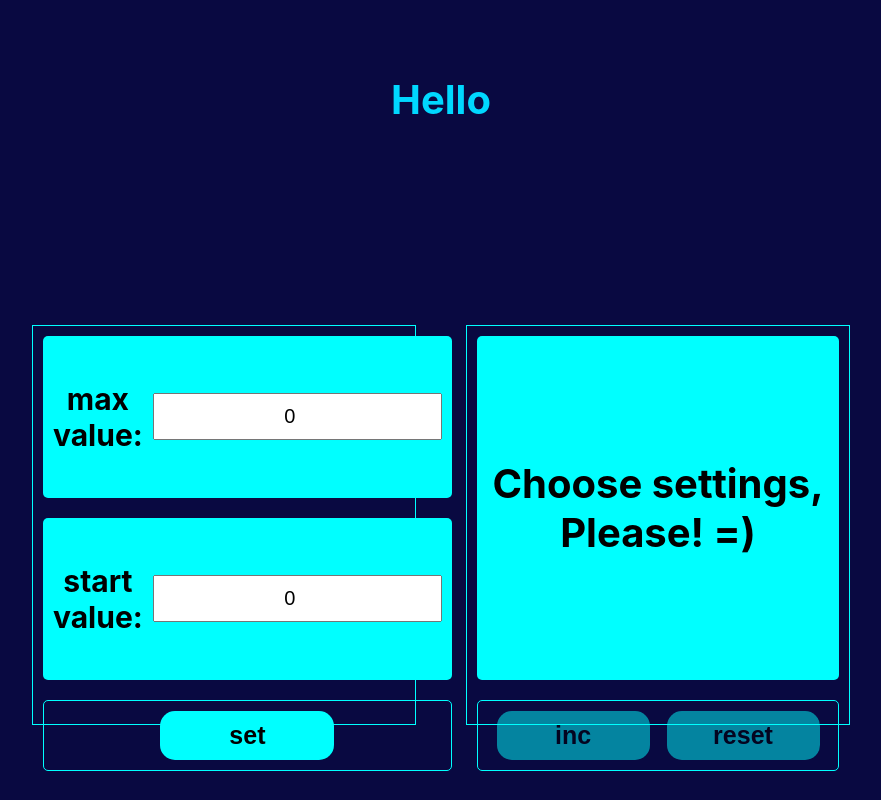
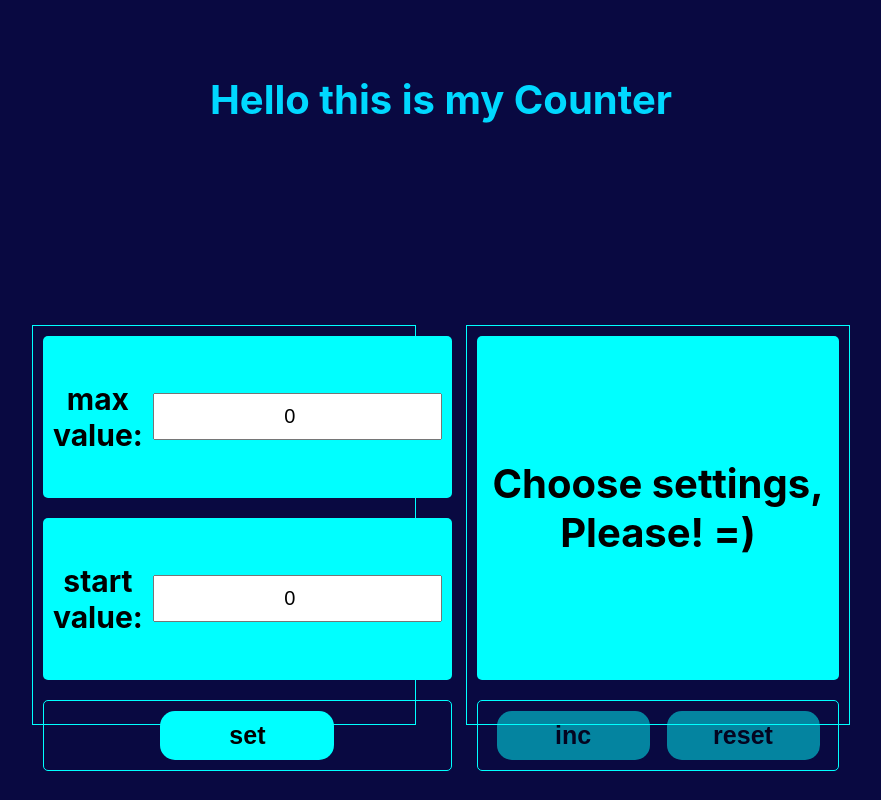
Before and after one commit to Jgatzwow/exam-counter-app, a React (Create React App) app: page / in a window 1280 px wide. Shown: the whole page, without its empty margins (199-1080 px from the left). Built offline with nearby package versions, Linux system fonts and the light colour scheme.

Commit message:
Fixed everything I ve found

```diff
--- a/src/App.tsx
+++ b/src/App.tsx
@@ -15,7 +15,6 @@ function App() {
     const [startValue, setStartValue] = useState(initialStateValue)
     const [error, setError] = useState<string>('')
     const [screenToggle, setScreenToggle] = useState<boolean>(false)
-
 
     console.log('count: ', count)
     console.log('threshold: ', threshold)
@@ -71,12 +70,11 @@ function App() {
 
     console.log('localStorageInfo: ', localStorageInfo)
 
-
     return (
 
 
         <div className={'App__wrapper'}>
-            <h1 className={'counter__title'}>Hello</h1>
+            <h1 className={'counter__title'}>Hello this is my Counter</h1>
             <div className="content__wrapper">
                 <Settings setCount={setCount}
                           setThreshold={setThreshold}
--- a/src/components/Settings/Settings.tsx
+++ b/src/components/Settings/Settings.tsx
@@ -64,7 +64,7 @@ export const Settings: FC<PropsType> = (props) => {
                 <SuperInput type={'number'}
                             className={error ? 'error__input' : 'default__input'}
                             onChange={onMaxValueChangeHandler}
-                            value={maxValue}/>
+                            value={maxValue.toString()}/>
                 {/*<input className={error ? 'error__input' : 'default__input'}
                        onChange={onMaxValueChangeHandler}
                        value={maxValue} type="number"/>*/}
@@ -74,7 +74,7 @@ export const Settings: FC<PropsType> = (props) => {
                 <SuperInput type={'number'}
                             className={error ? 'error__input' : 'default__input'}
                             onChange={onStartValueChangeHandler}
-                            value={startValue}/>
+                            value={startValue.toString()}/>
                 {/*<input className={error ? 'error__input' : 'default__input'}
                        onChange={onStartValueChangeHandler}
                        value={startValue} type="number"/>*/}
```
